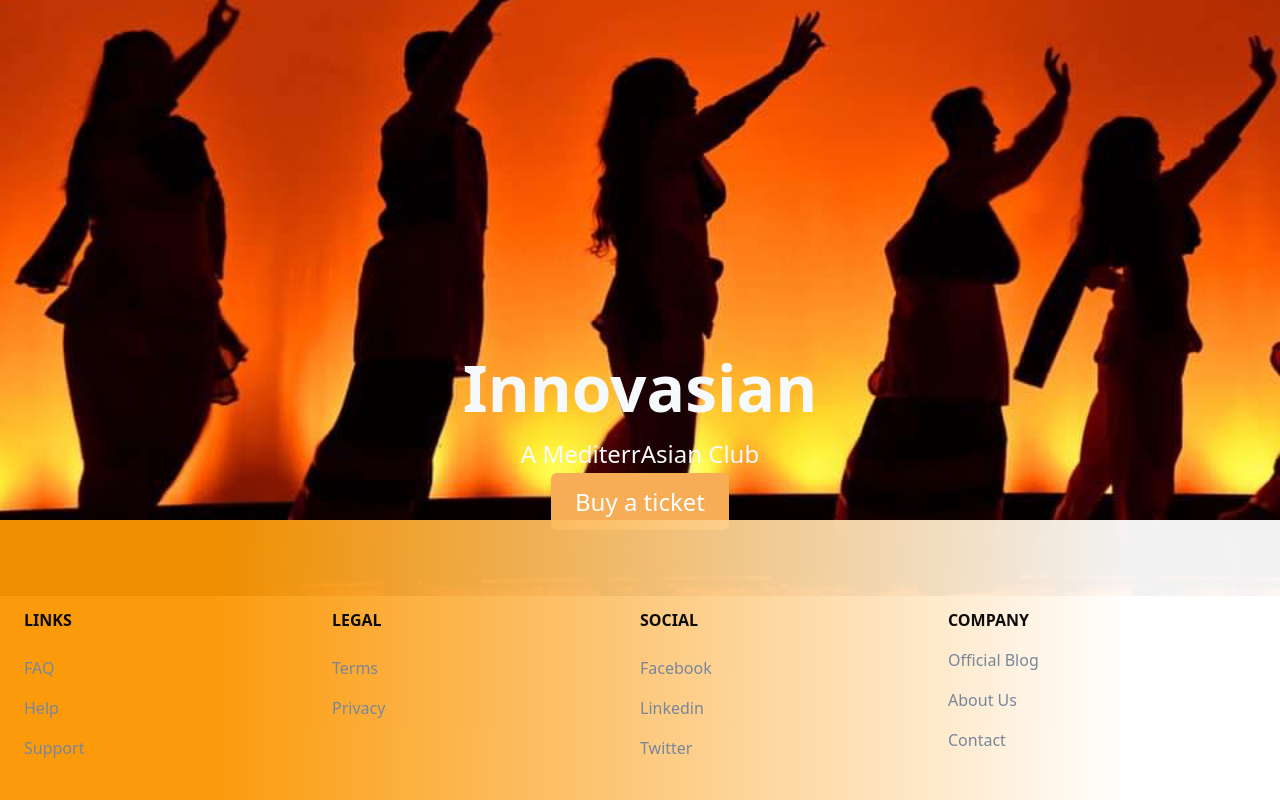
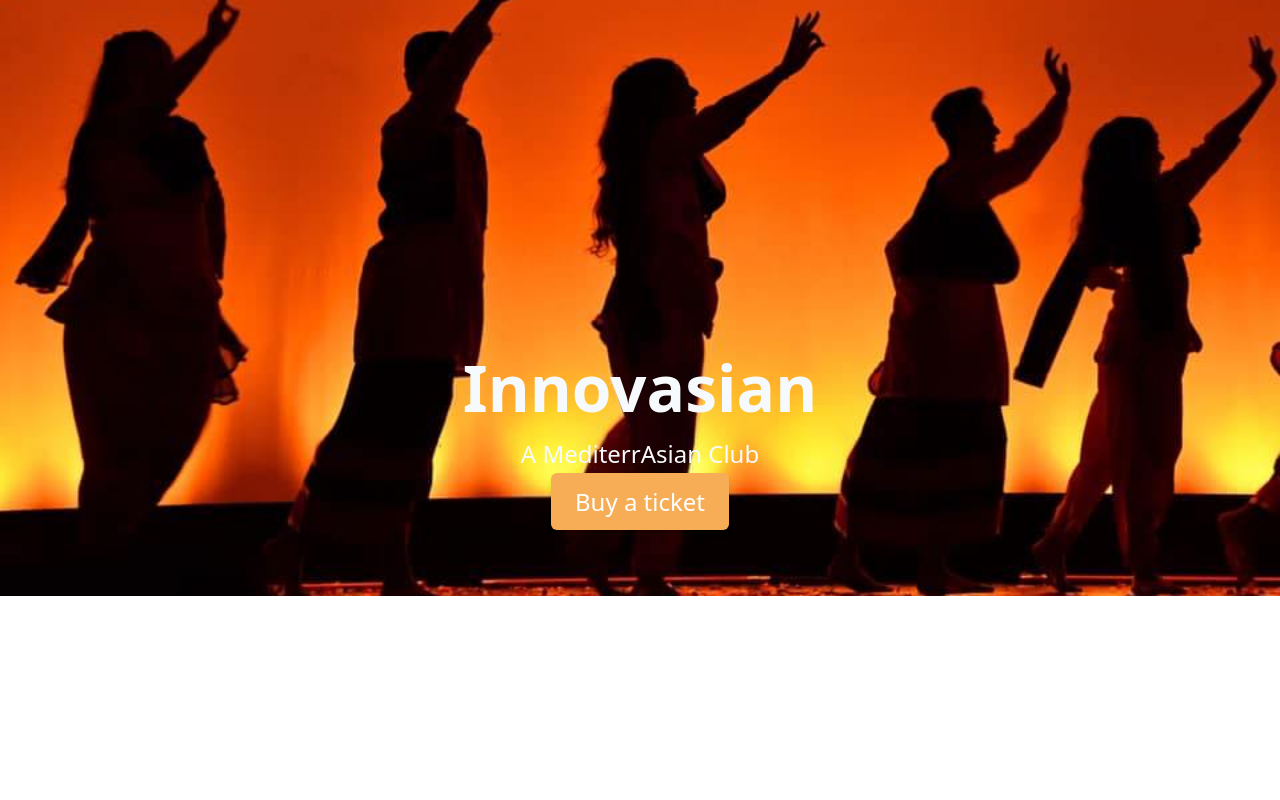
Before and after one commit to shreypjain/innovasianWebsite, a React (Create React App) app in the folder src/: page / in a window 1280 px wide. Shown: the part 290-1090 px from the top of the page. After the commit the page ends 886 px from the top, so only its background shows below. Built offline with nearby package versions, Linux system fonts and the light colour scheme.

Commit message:
footer boy

```diff
--- a/src/src/components/footer.js
+++ b/src/src/components/footer.js
@@ -8,87 +8,9 @@ const bgStyle = {
 
 function Footer() {
     return (
-        <footer className="" style={bgStyle}>
-      <div className="hover:border-blue-500 container mx-auto mt-12 px-6 pt-10 pb-6">
-        <div className="flex flex-wrap hover:border-blue-500">
-          <div className="w-full md:w-1/4 text-center md:text-left">
-            <h5 className="uppercase mb-6 font-bold">Links</h5>
-            <ul className="mb-4">
-              <li className="mt-4">
-                <a href="#" className="hover:underline text-gray-600 hover:text-orange-500">
-                  FAQ
-                </a>
-              </li>
-              <li className="mt-4">
-                <a href="#" className="hover:underline text-gray-600 hover:text-orange-500">
-                  Help
-                </a>
-              </li>
-              <li className="mt-4">
-                <a href="#" className="hover:underline text-gray-600 hover:text-orange-500">
-                  Support
-                </a>
-              </li>
-            </ul>
-          </div>
-          <div className="w-full md:w-1/4 text-center md:text-left">
-            <h5 className="uppercase mb-6 font-bold">Legal</h5>
-            <ul className="mb-4">
-              <li className="mt-4">
-                <a href="#" className="hover:underline text-gray-600 hover:text-orange-500">
-                  Terms
-                </a>
-              </li>
-              <li className="mt-4">
-                <a href="#" className="hover:underline text-gray-600 hover:text-orange-500">
-                  Privacy
-                </a>
-              </li>
-            </ul>
-          </div>
-          <div className="w-full md:w-1/4 text-center md:text-left">
-            <h5 className="uppercase mb-6 font-bold">Social</h5>
-            <ul className="mb-4">
-              <li className="mt-4">
-                <a href="#" className="hover:underline text-gray-600 hover:text-orange-500">
-                  Facebook
-                </a>
-              </li>
-              <li className="mt-4">
-                <a href="#" className="hover:underline text-gray-600 hover:text-orange-500">
-                  Linkedin
-                </a>
-              </li>
-              <li className="mt-4">
-                <a href="#" className="hover:underline text-gray-600 hover:text-orange-500">
-                  Twitter
-                </a>
-              </li>
-            </ul>
-          </div>
-          <div className="w-full md:w-1/4 text-center md:text-left">
-            <h5 className="uppercase mb-4 font-bold">Company</h5>
-            <ul className="mb-4">
-              <li className="mt-2">
-                <a href="#" className="hover:underline text-gray-600 hover:text-orange-500">
-                  Official Blog
-                </a>
-              </li>
-              <li className="mt-4">
-                <a to="/about" className="hover:underline text-gray-600 hover:text-orange-500">
-                  About Us
-                </a>
-              </li>
-              <li className="mt-4">
-                <a href="mailto:hello@coachandcrew.com" className="hover:underline text-gray-600 hover:text-orange-500">
-                  Contact
-                </a>
-              </li>
-            </ul>
-          </div>
-        </div>
-      </div>
-    </footer>
+      <footer className="">
+        <div className="w-full sm:mx-auto"></div>
+      </footer>
     )
 }
 export default Footer
```
